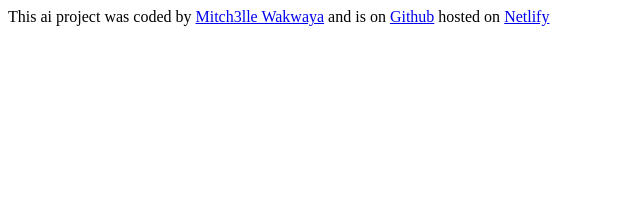
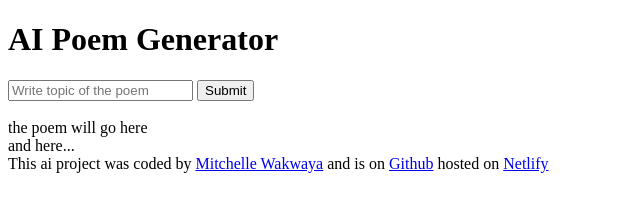
Before and after one commit to Mitch3lle/Poem-Generator, a plain HTML site: page index.html in a window 1280 px wide. Shown: the whole page, without its empty margins (0-640 px from the left). Drawn offline with Linux system fonts and the light colour scheme.

Commit message:
Added the basic syntax to the html

```diff
--- a/index.html
+++ b/index.html
@@ -7,8 +7,24 @@
     <title>AI Poem Generator</title>
 </head>
 <body>
+    <header>
+        <h1>AI Poem Generator</h1>
+        <main>
+            <form>
+                <input type="text" placeholder="Write topic of the poem" autocomplete="off" required>
+                <input type="submit">
+            </form>
+            <div>
+                <br>
+                the poem will go here
+                <br>
+                and here...
+            </div>
+        </main>
+
+    </header>
     <footer>
-        This ai project was coded by <a href="https://github.com/Mitch3lle">Mitch3lle Wakwaya</a> and is on <a href="https://github.com/Mitch3lle/Poem-Generator">Github</a>
+        This ai project was coded by <a href="https://github.com/Mitch3lle">Mitchelle Wakwaya</a> and is on <a href="https://github.com/Mitch3lle/Poem-Generator">Github</a>
         hosted on <a href="https://waks-poem-generator.netlify.app/">Netlify</a>
     </footer>
 
```
